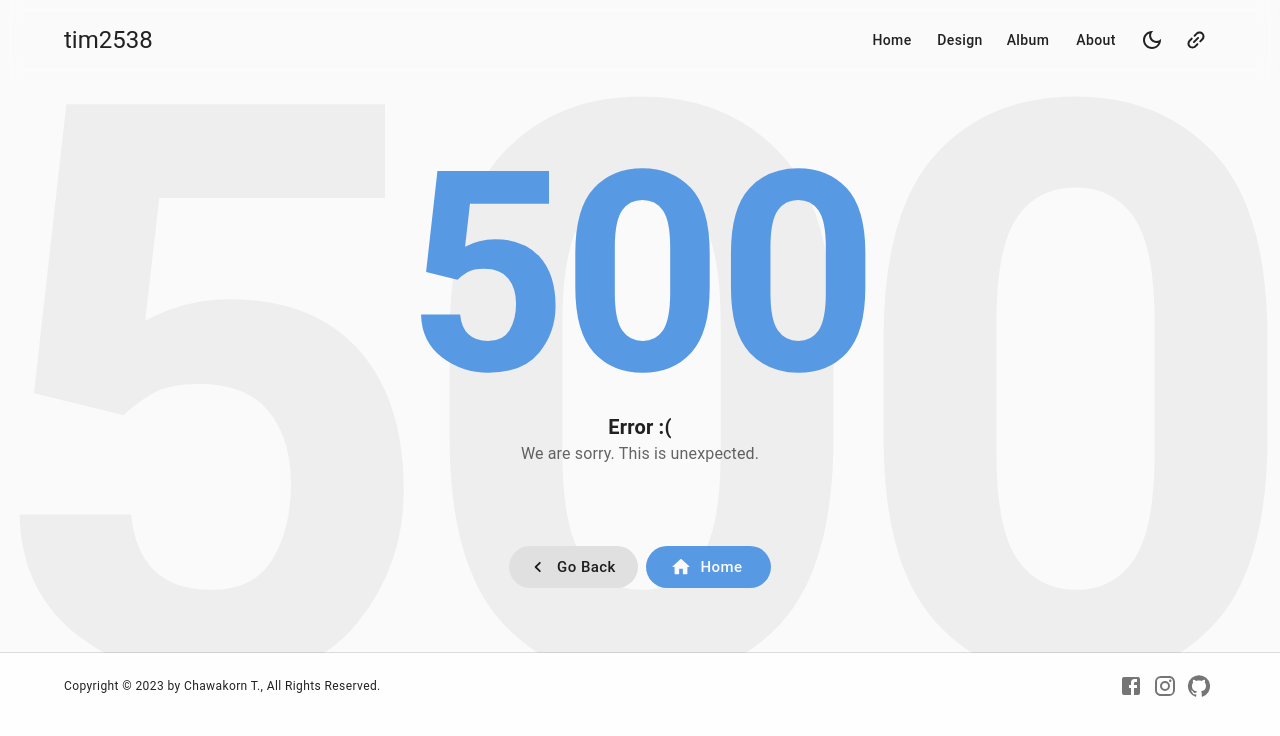
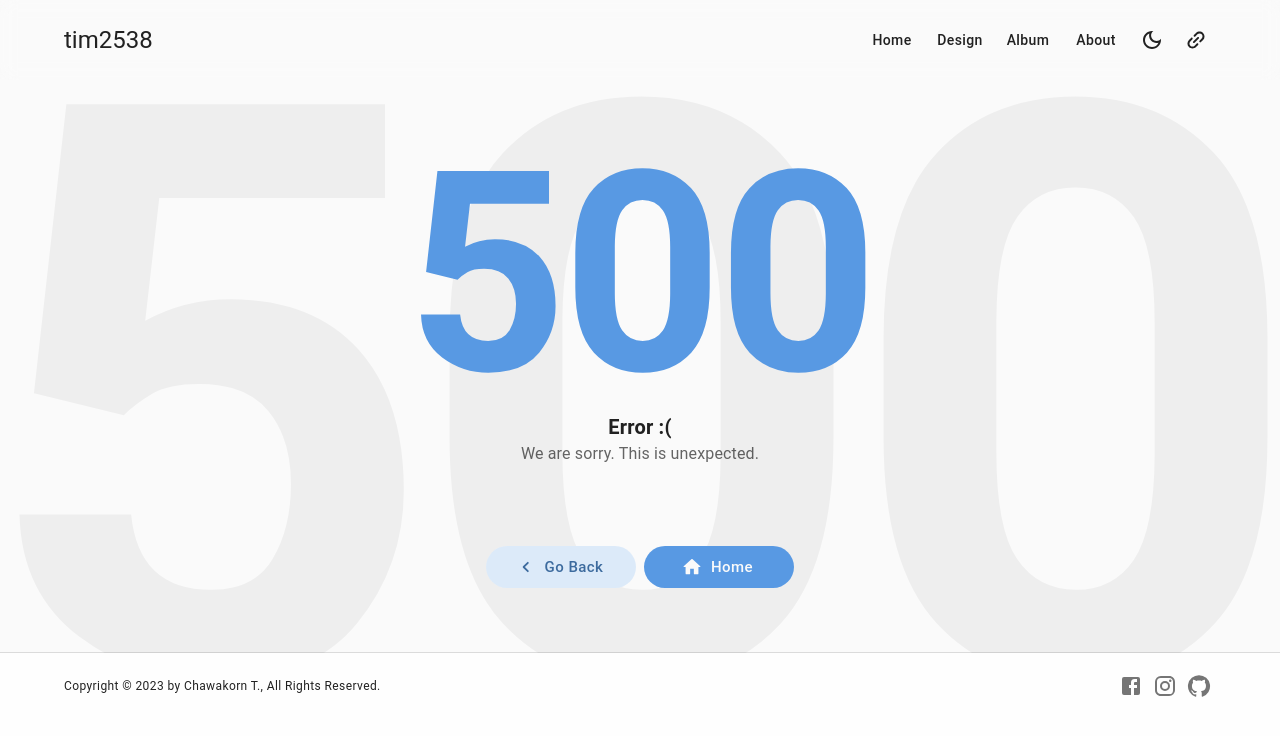
Before and after one commit to tim2538/portfolio, a React (Create React App) app: page /#/error/1 in a window 1280 px wide. Shown: the top 736 px of the page. Built offline with nearby package versions, Linux system fonts and the light colour scheme.

Commit message:
Revise back button

```diff
--- a/src/pages/Error/index.tsx
+++ b/src/pages/Error/index.tsx
@@ -1,5 +1,12 @@
-import { ChevronLeftRounded, HomeRounded } from '@mui/icons-material';
-import { Box, Button, Container, Stack, Typography } from '@mui/material';
+import { HomeRounded, KeyboardArrowLeftRounded } from '@mui/icons-material';
+import {
+  Box,
+  Button,
+  Container,
+  Stack,
+  Typography,
+  alpha
+} from '@mui/material';
 import { useNavigate, useParams } from 'react-router-dom';
 import AnimatedBox from '../../components/AnimatedBox';
 
@@ -33,13 +40,13 @@ export default function Error() {
           fontSize: { xs: 625, sm: 725, md: 800 },
           fontWeight: 'bold',
           letterSpacing: -25,
-          zIndex: -1,
+          zIndex: -10,
           opacity: 0.05
         }}
       >
         {errorCode}
       </Typography>
-      <AnimatedBox direction="left">
+      <AnimatedBox>
         <Typography
           color="primary"
           sx={{
@@ -68,9 +75,30 @@ export default function Error() {
           size="large"
           color="inherit"
           disableElevation
-          startIcon={<ChevronLeftRounded />}
+          startIcon={
+            <KeyboardArrowLeftRounded sx={{ color: 'primary.dark' }} />
+          }
           onClick={() => navigate(-1)}
-          sx={{ minWidth: 125 }}
+          sx={{
+            minWidth: 150,
+            color: 'primary.dark',
+            position: 'relative',
+            '::before': {
+              content: '""',
+              position: 'absolute',
+              top: 0,
+              left: 0,
+              right: 0,
+              bottom: 0,
+              backgroundColor: 'background.paper',
+              borderRadius: '48px',
+              zIndex: -1
+            },
+            bgcolor: (theme) => alpha(theme.palette.primary.main, 0.2),
+            '&:hover, &.Mui-focusVisible': {
+              bgcolor: (theme) => alpha(theme.palette.primary.main, 0.4)
+            }
+          }}
         >
           Go Back
         </Button>
@@ -80,7 +108,7 @@ export default function Error() {
           disableElevation
           startIcon={<HomeRounded />}
           onClick={() => navigate('/')}
-          sx={{ minWidth: 125 }}
+          sx={{ minWidth: 150 }}
         >
           Home
         </Button>
```
